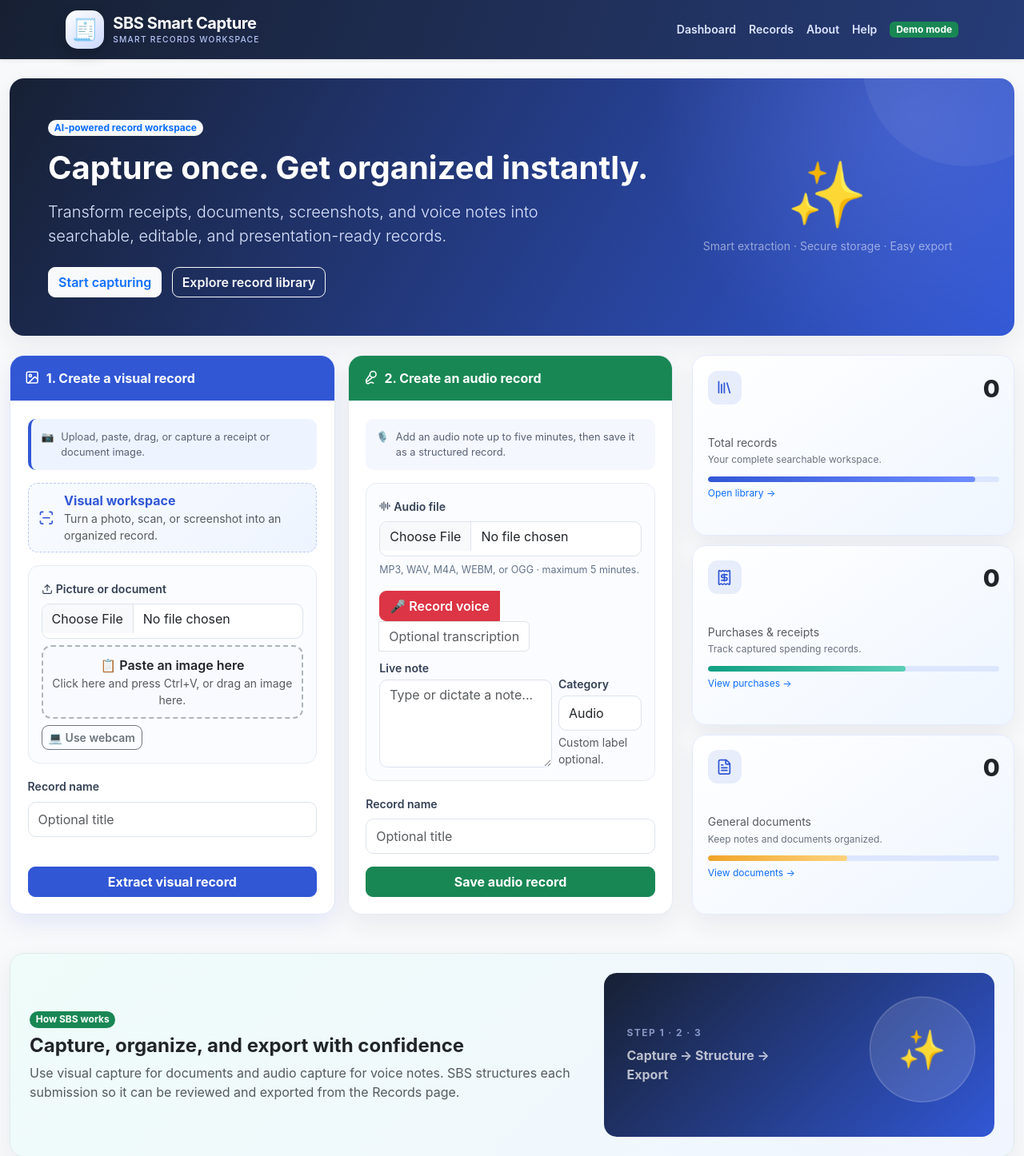
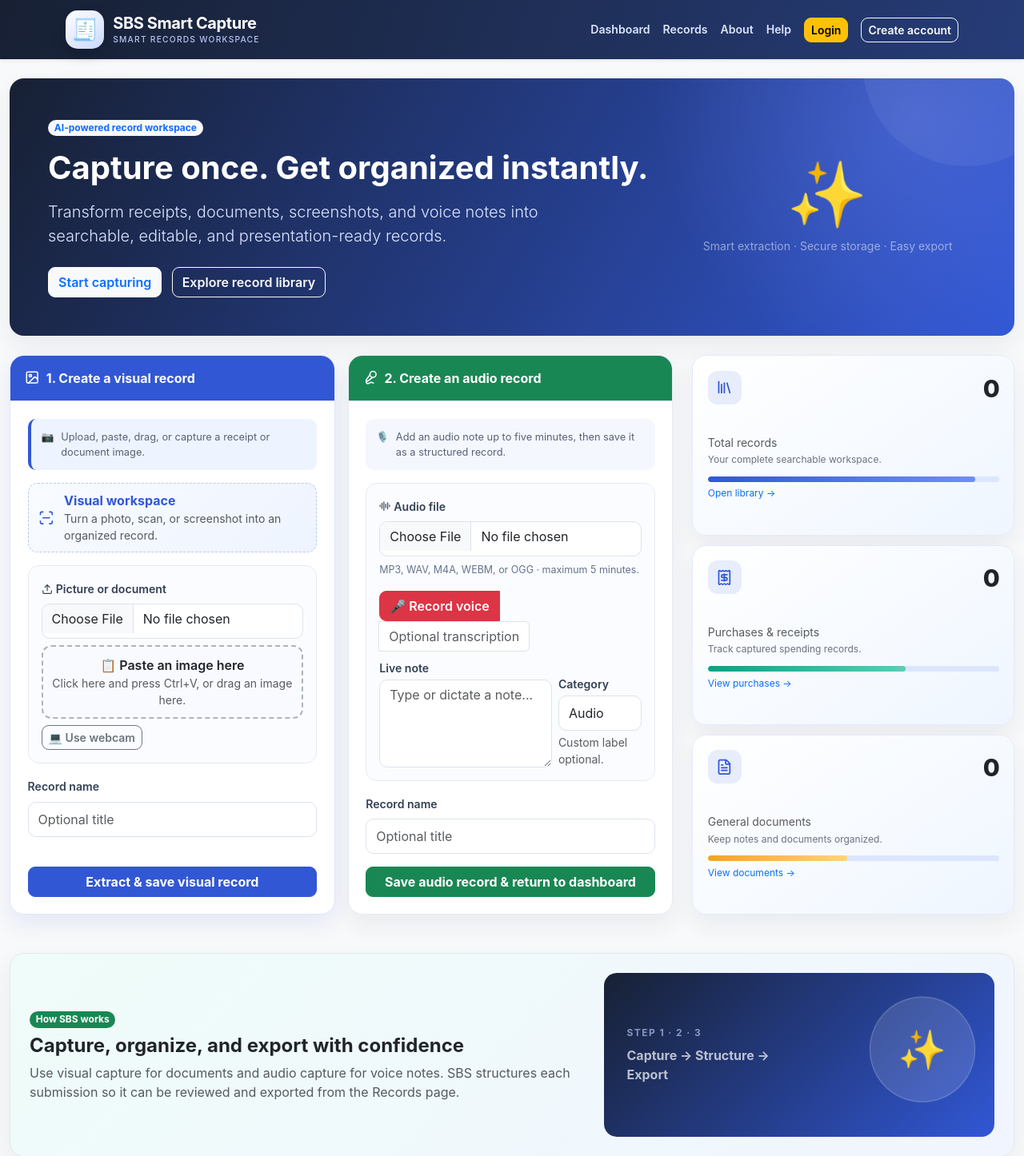
Before and after one commit to wajid4600w-art/sbs-smart-capture, a Flask app: page / in a window 1280 px wide. Shown: the top 1446 px of the page at 80% size. Run offline with Flask 3, Linux system fonts and the light colour scheme; data comes from the database, SQL or seed files in the repository; data that the repository does not hold is empty; some libraries are stand-ins or nearby versions.

Commit message:
Reactivate authentication and simplify record saving

```diff
--- a/app.py
+++ b/app.py
@@ -30,8 +30,7 @@ load_dotenv()
 app = Flask(__name__, template_folder="template")
 app.secret_key = os.environ.get("SECRET_KEY", "cpit251-sbs-secret-key-2026")
 app.config["MAX_CONTENT_LENGTH"] = 10 * 1024 * 1024
-# Temporarily disabled for testing. Set to True later to restore login and TOTP.
-AUTHENTICATION_ENABLED = False
+AUTHENTICATION_ENABLED = True
 app.config["SESSION_COOKIE_HTTPONLY"] = True
 app.config["SESSION_COOKIE_SAMESITE"] = "Lax"
 app.config["SESSION_COOKIE_SECURE"] = os.environ.get("SESSION_COOKIE_SECURE", "true").lower() == "true"
@@ -446,7 +445,7 @@ def analyze_with_gemini(image_path=None, voice_text=None, image_bytes=None):
         if voice_text:
             contents.append(f"Input Text/Voice Transcript: {voice_text}")
 
-        model = os.environ.get("GEMINI_MODEL", "gemini-3.8-flash")
+        model = os.environ.get("GEMINI_MODEL", "gemini-3.5-flash-lite")
         retry_delays = (2, 5)
         for attempt in range(3):
             try:
@@ -963,8 +962,8 @@ def add_record():
         ))
         new_id = cur.lastrowid
 
-    flash("Record processed & saved to structured .TXT file! You can review or edit below.", "success")
-    return redirect(url_for("view_record", id=new_id))
+    flash("Record processed and saved successfully.", "success")
+    return redirect(url_for("index"))
 
 @app.route("/records/view")
 def view_record():
--- a/render.yaml
+++ b/render.yaml
@@ -12,7 +12,7 @@ services:
       - key: GEMINI_API_KEY
         sync: false
       - key: GEMINI_MODEL
-        value: gemini-3.8-flash
+        value: gemini-3.5-flash-lite
       - key: MAIL_SERVER
         value: smtp.gmail.com
       - key: MAIL_PORT
--- a/template/index.html
+++ b/template/index.html
@@ -905,7 +905,7 @@
                                     <label class="form-label fw-semibold">Record name</label>
                                     <input type="text" name="record_name" class="form-control" placeholder="Optional title">
                                 </div>
-                                <button type="submit" class="btn btn-primary w-100 fw-bold">Extract visual record</button>
+                                <button type="submit" class="btn btn-primary w-100 fw-bold">Extract & save visual record</button>
                             </form>
                         </div>
                     </div>
@@ -942,7 +942,7 @@
                                     <label class="form-label fw-semibold">Record name</label>
                                     <input type="text" name="record_name" class="form-control" placeholder="Optional title">
                                 </div>
-                                <button type="submit" class="btn btn-success w-100 fw-bold">Save audio record</button>
+                                <button type="submit" class="btn btn-success w-100 fw-bold">Save audio record & return to dashboard</button>
                             </form>
                         </div>
                     </div>
```
